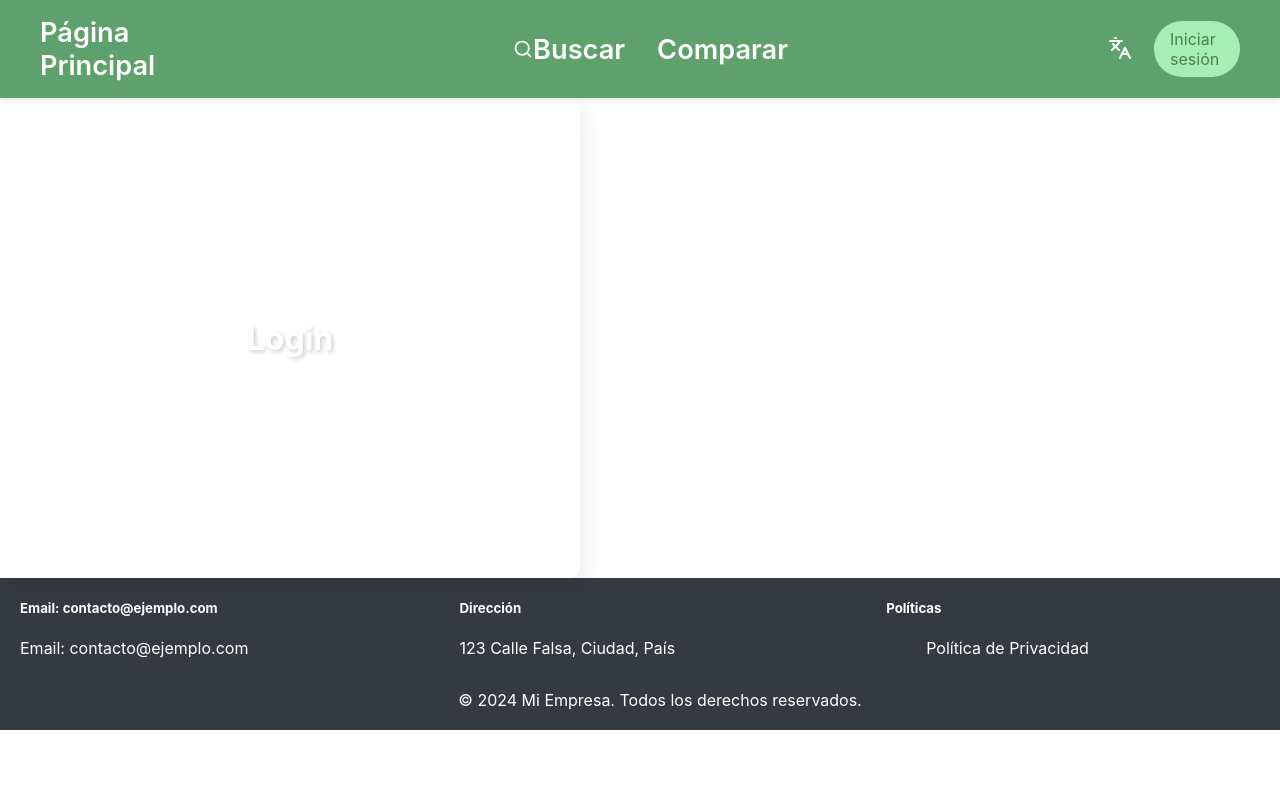
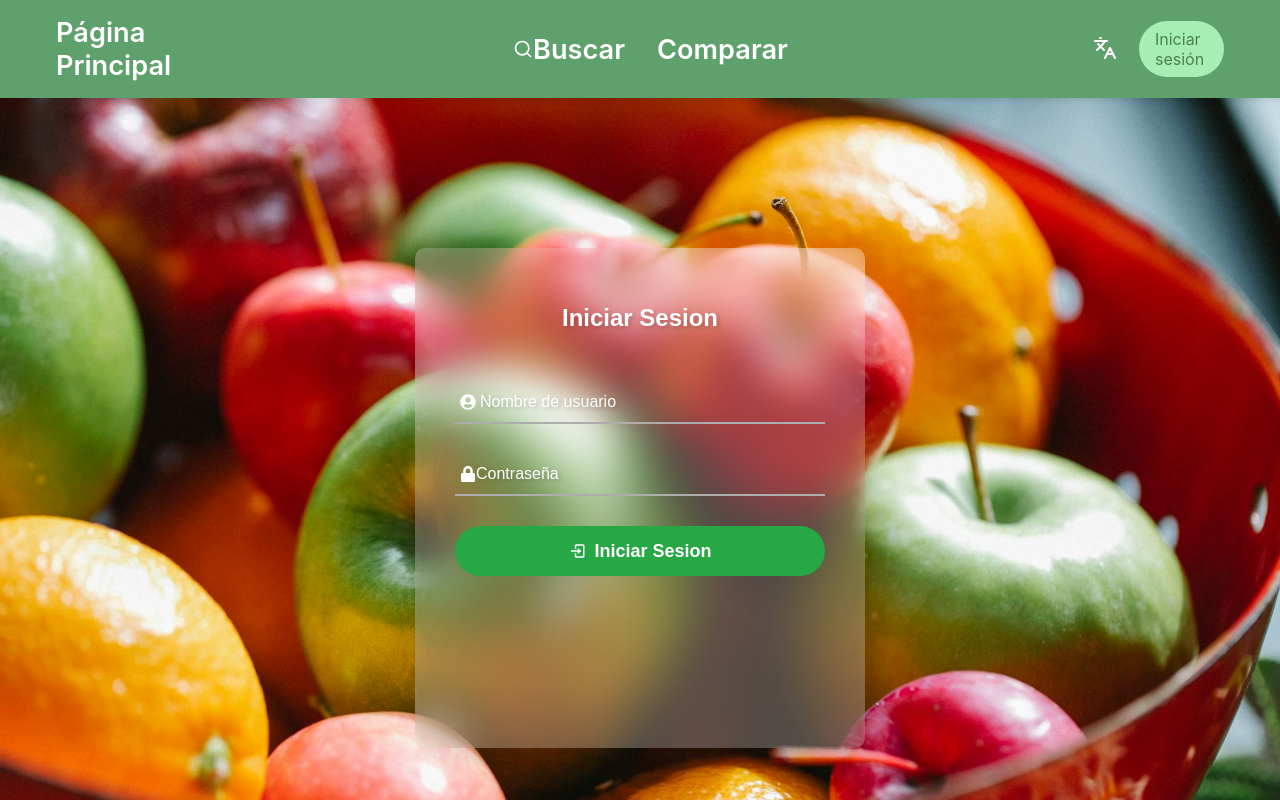
Before and after one commit to Pixoll/food-comp-db-frontend, a Next.js app: page /login in a window 1280 px wide. Built offline with nearby package versions, Linux system fonts and the light colour scheme.

Commit message:
feat: Add login page with tailwind css styles
And fix layouts bugs

```diff
--- a/src/app/detail-food/[code]/client.tsx
+++ b/src/app/detail-food/[code]/client.tsx
@@ -116,7 +116,7 @@ export default function ClientDetailPage({code}: { code: string }) {
     return (
         <div className="w-full h-full bg-[#effce8] rounded-t-[2px]">
             {data.commonName.es && (
-                <h2 className="w-full py-[8px] px-[16px] font-[700] text-[#60625f] m-[0px]">
+                <h2 className="py-[8px] px-[16px] font-[700] text-[#60625f] m-[0px]">
                     {code}, {data.commonName.es}
                 </h2>
             )}
--- a/src/app/layout.tsx
+++ b/src/app/layout.tsx
@@ -30,7 +30,7 @@ export default function RootLayout({children}: RootLayoutProps) {
         <html lang="en" className={`${montserrat.className} h-full`} suppressHydrationWarning>
         <body>
         <Providers>
-            <div className="flex flex-col" id="root">
+            <div className="flex flex-col h-[100%]" id="root">
                 <NavBar/>
                 {children}
             </div>
--- a/src/app/login/layout.tsx
+++ b/src/app/login/layout.tsx
@@ -1,14 +1,15 @@
 import React from "react"
 import Footer from "../components/Footer"
 import styles from "./login.module.css"
+import backgroundImage from '../../../public/admin_login_bg.jpg'
 type LoginPageLayoutProps = {
     children: React.ReactNode
 }
 
 export default function LoginPageLayout({children}: LoginPageLayoutProps){
     return (
-        <div>
-            <div className = {styles.loginContainer}>
+        <div className="h-full">
+            <div className = {styles['login-container']} style={{backgroundImage: `url(${backgroundImage.src})`}}>
                 {children}
             </div>
 
--- a/src/app/login/login.module.css
+++ b/src/app/login/login.module.css
@@ -2,9 +2,9 @@
     display: flex;
     align-items: center;
     justify-content: center;
-    background: url('/public/admin_login_bg.jpg') no-repeat center center;
+    background: no-repeat center center;
     background-size: cover;
-    height: 100%;
+    height: 100vh;
 }
 /*
  * bg image obtained from https://www.pexels.com/photo/delicious-multicolored-apples-and-oranges-with-mandarins-located-in-red-bowl-5945899/
--- a/src/app/login/page.tsx
+++ b/src/app/login/page.tsx
@@ -1,25 +1,229 @@
 'use client'
+import { BiLogIn } from "react-icons/bi";
+import { FaLock, FaUserCircle } from "react-icons/fa";
+import {useRouter} from "next/navigation";
+import makeRequest from "../../core/utils/makeRequest";
+import {useForm} from "../../core/hooks";
+import {useAuth} from "../../core/context/AuthContext";
+import { useTranslation } from "react-i18next";
+import {FormEvent} from "react";
+type LoginForm = {
+    username: string;
+    password: string;
+}
+export default function LoginPage() {
 
-export default function LoginPage(){
+    const { t } = useTranslation();
+    const { login } = useAuth();
+    const router = useRouter();
 
-    return(
-        <div className="
+    const { formState, onInputChange, onResetForm } = useForm<LoginForm>({
+        username: "",
+        password: ""
+    });
+    const validateUsername = (username: string): boolean => {
+        const regex = /^[A-Za-z0-9_]{8,32}$/;
+        return regex.test(username);
+    };
+    const onLogin = (e: FormEvent) => {
+        e.preventDefault();
+
+        makeRequest("post", `/admins/${formState.username}/session`, {
+            payload: {
+                password: formState.password,
+            },
+            successCallback: (response) => {
+                const token = response.data.token as string;
+                login(token, formState.username);
+
+                onResetForm();
+                router.push("/");
+            },
+            errorCallback: (error) => {
+                console.error(t("loginPage.errors.login"), error);
+
+                if (error.response) {
+                    console.error(t("loginPage.errors.response"), error.response.data);
+                    console.error(t("loginPage.errors.state"), error.response.status);
+                } else if (error.request) {
+                    console.error(t("loginPage.errors.received"), error.request);
+                } else {
+                    console.error(t("loginPage.errors.unknown"), error.message);
+                }
+            },
+        });
+    };
+    return (
+
+        <div className="flex flex-row h-full justify-center items-center">
+            <div className="
                     flex
-                    flex-row
-                    justify-center
+                    flex-col
+                    justify-start
                     items-center
-                    text-[white]
-                    text-shadow-[2px_2px_4px_rgba(0,0,0,0.2)]
-                    w-[500px]
-                    h-[400px]
+                    text-white
+                    w-[450px]
+                    h-[500px]
                     p-[40px]
                     rounded-[10px]
                     shadow-[10px_10px_15px_rgba(0,0,0,0.05)]
-                    bg-contain
                     bg-[rgba(255,255,255,0.25)]
-                    backdrop-filter-[blur(20px)]
+                    backdrop-blur-[20px]
+                    font-['Poppins',sans-serif]
+                    [text-shadow:2px_2px_4px_rgba(0,0,0,0.2)]
                     ">
-            <h1>Login</h1>
+                <h1 className="text-center mb-[20px] text-[24px] text-[white]">{t("loginPage.title")}</h1>
+                <form onSubmit={onLogin} className="w-full">
+                    <div className="
+                        relative
+                        border-b-[2px]
+                        border-[#adadad]
+                        my-[30px]
+                        group
+                        ">
+                        <input
+                            type="text"
+                            name="username"
+                            value={formState.username}
+                            onChange={onInputChange}
+                            required
+                            className="
+                                w-full
+                                px-[5px]
+                                h-[40px]
+                                text-[16px]
+                                border-none
+                                bg-transparent
+                                outline-none
+                                text-[white]
+                                peer
+                            "
+                        />
+                        <span className="
+                            absolute
+                            top-[40px]
+                            left-[0px]
+                            w-[0px]
+                            h-[2px]
+                            bg-[#009000]
+                            transition-all
+                            duration-500
+                            peer-focus:w-full
+                            peer-valid:w-full
+                        "></span>
+                        <label className="
+                            absolute
+                            top-[50%]
+                            left-[5px]
+                            text-[white]
+                            transform
+                            -translate-y-[50%]
+                            text-[16px]
+                            pointer-events-none
+                            transition-all
+                            duration-500
+                            flex
+                            items-center
+                            gap-[4px]
+                            [text-shadow:2px_2px_4px_rgba(0,0,0,0.2)]
+                            peer-focus:-top-[5px]
+                            peer-focus:text-[#009000]
+                            peer-valid:-top-[5px]
+                            peer-valid:text-[#009000]
+                        ">
+                            <FaUserCircle/> {t("loginPage.username")}
+                        </label>
+                    </div>
+                    <div className="
+                        relative
+                        border-b-[2px]
+                        border-[#adadad]
+                        my-[30px]
+                        group
+                    ">
+                        <input
+                            type="password"
+                            name="password"
+                            value={formState.password}
+                            onChange={onInputChange}
+                            required
+                            className="
+                                w-full
+                                px-[5px]
+                                h-[40px]
+                                text-[16px]
+                                border-none
+                                bg-transparent
+                                outline-none
+                                text-[white]
+                                peer
+                            "
+                        />
+                        <span className="
+                            absolute
+                            top-[40px]
+                            left-0
+                            w-0
+                            h-[2px]
+                            bg-[#009000]
+                            transition-all
+                            duration-500
+                            peer-focus:w-full
+                            peer-valid:w-full
+                        "></span>
+                        <label className="
+                            absolute
+                            top-1/2
+                            left-[5px]
+                            text-[white]
+                            transform
+                            -translate-y-1/2
+                            text-[16px]
+                            pointer-events-none
+                            transition-all
+                            duration-500
+                            flex
+                            items-center
+                            gap-1
+                            [text-shadow:2px_2px_4px_rgba(0,0,0,0.2)]
+                            peer-focus:-top-[5px]
+                            peer-focus:text-[#009000]
+                            peer-valid:-top-[5px]
+                            peer-valid:text-[#009000]
+                        ">
+                            <FaLock/> {t("loginPage.password")}
+                        </label>
+                    </div>
+                    <button
+                        type="submit"
+                        className="
+                            w-full
+                            h-[50px]
+                            border-none
+                            bg-[#28a745]
+                            text-[white]
+                            text-[18px]
+                            font-[700]
+                            rounded-[25px]
+                            cursor-pointer
+                            transition-all
+                            duration-300
+                            ease-in-out
+                            hover:bg-[#218838]
+                            hover:scale-105
+                            focus:outline-none
+                            flex
+                            items-center
+                            justify-center
+                            gap-[8px]
+                        "
+                    >
+                        <BiLogIn/>
+                        {t("loginPage.title")}
+                    </button>
+                </form>
+            </div>
         </div>
+
     )
 }
```
Also changed, not shown: src/assets/css/_login.css (+2 -11 lines), src/app/globals.css.
